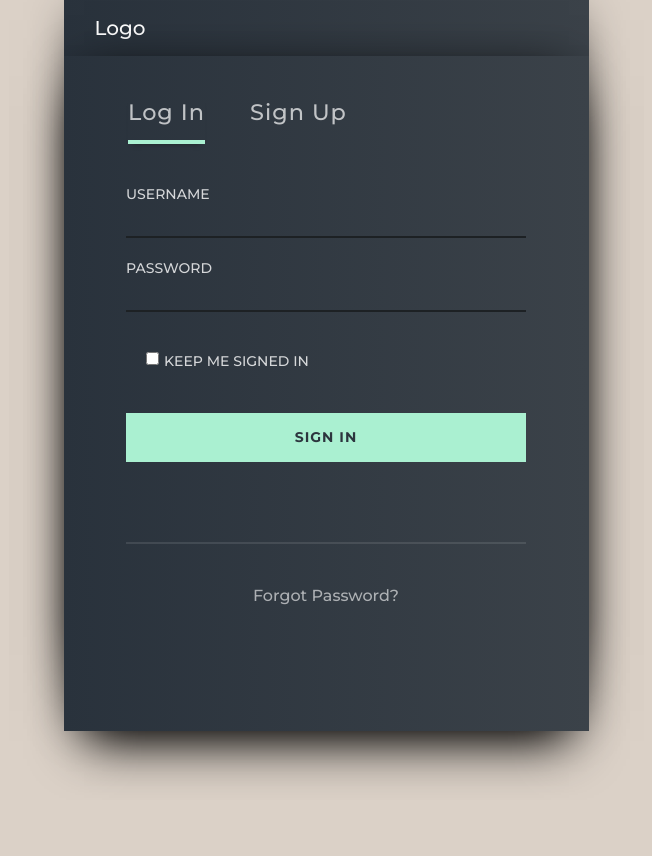
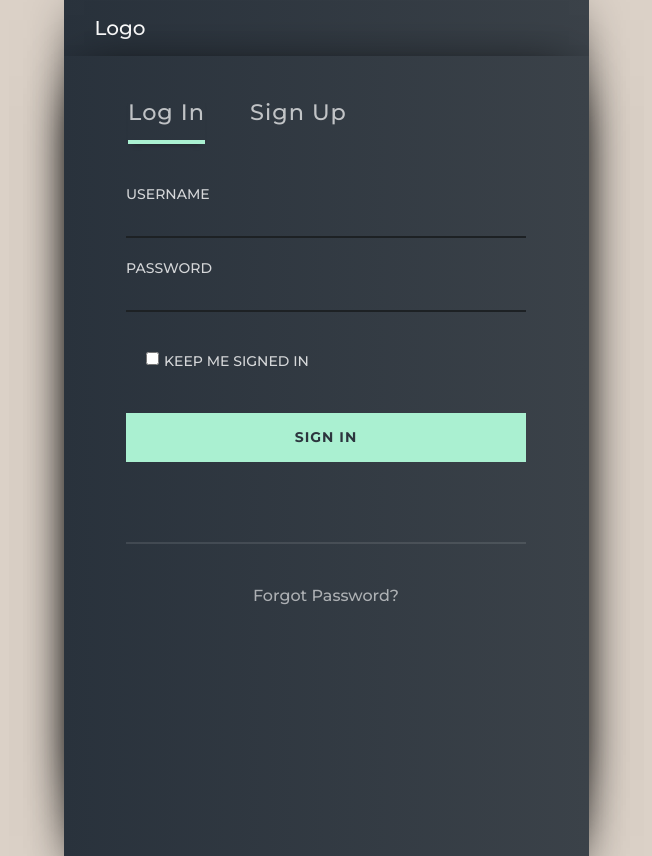
Before and after one commit to rajeev37/covid19-ui, a React (Create React App) app: page / in a window 1280 px wide. Shown: the whole page, without its empty margins (314-966 px from the left). Before the commit the page ends 800 px from the top, so only its background shows below. Built offline with nearby package versions, Linux system fonts and the light colour scheme.

Commit message:
reducing box shadow

```diff
--- a/src/styles/_base.scss
+++ b/src/styles/_base.scss
@@ -17,7 +17,7 @@ a {
 .container-shadow {
     position: absolute;
     width: 525px;
-    height: 675px;
+    height: 100vh;
     left: 50%;
     margin-left: -262.5px;
     box-shadow: 0px 30px 50px -20px #000;
@@ -26,7 +26,7 @@ a {
 .container {
     position: absolute;
     width: 525px;
-    height: 675px;
+    height: 100vh;
     left: 50%;
     margin-left: -262.5px;
     background: linear-gradient(90deg, #29323c 0%, #3b4249 100%);
@@ -101,7 +101,7 @@ input:active,
 input:focus {
     border-bottom: 0.12em solid #aaf0d1;
     border-color: #aaf0d1;
-    box-shadow: 0 5px 5px -5px #aaf0d1;
+    box-shadow: 0 2px 2px -2px #aaf0d1;
 }
 
 #password {
```
